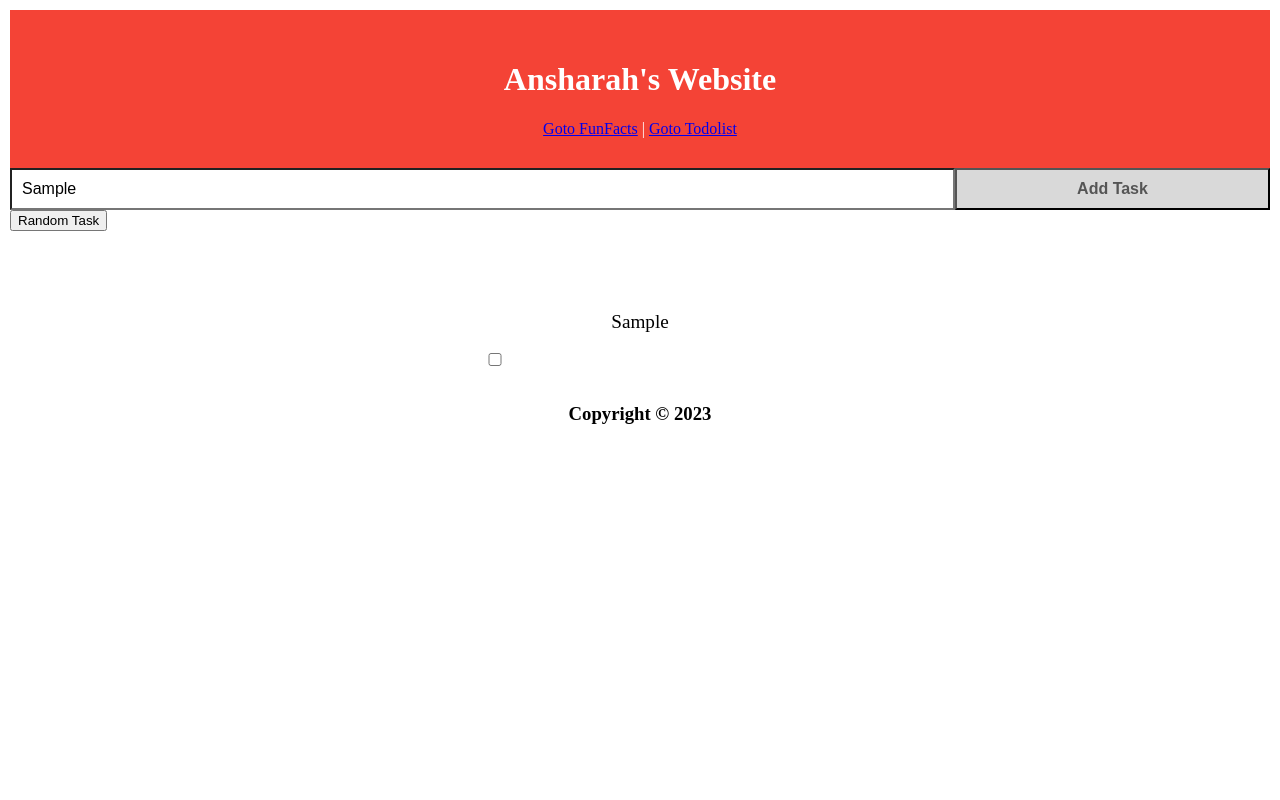
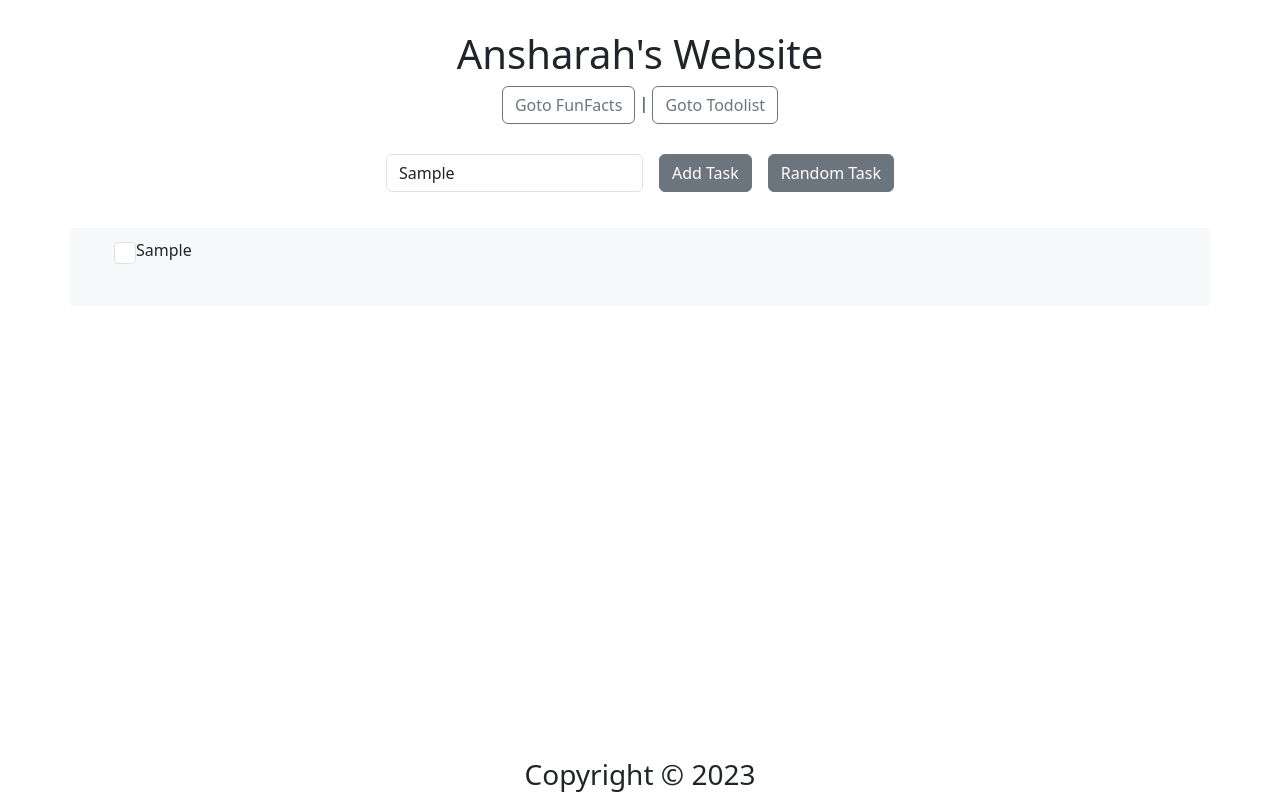
Before and after one commit to ansharah-gs/todo-list-app, a React (Create React App) app: page /to-do-list in a window 1280 px wide. Both pictures are taken after typing "Sample" into the empty fields and a click on the button "Add Task". Built offline with nearby package versions, Linux system fonts and the light colour scheme.

Commit message:
used reactstrap for styling the app

```diff
--- a/package.json
+++ b/package.json
@@ -6,10 +6,12 @@
     "@testing-library/jest-dom": "^5.17.0",
     "@testing-library/react": "^13.4.0",
     "@testing-library/user-event": "^13.5.0",
+    "bootstrap": "^5.3.1",
     "react": "^18.2.0",
     "react-dom": "^18.2.0",
     "react-router-dom": "^6.14.2",
     "react-scripts": "5.0.1",
+    "reactstrap": "^9.2.0",
     "web-vitals": "^2.1.4"
   },
   "scripts": {
--- a/src/assets/App.css
+++ b/src/assets/App.css
@@ -3,7 +3,6 @@ body {
   min-width: 250px;
 }
 .footer {
-  clear: both;
   text-align: center;
 }
 /* Include the padding and border in an element's total width and height */
@@ -31,9 +30,7 @@ ul li {
 
 /* Style the header */
 .top-header {
-  background-color: #f44336;
   padding: 30px 40px;
-  color: white;
   text-align: center;
 }
 
--- a/src/components/Footer.js
+++ b/src/components/Footer.js
@@ -2,7 +2,7 @@ import React from "react";
 
 function Footer() {
   return (
-    <div className="footer">
+    <div className="fixed-bottom footer ">
       <h3>Copyright © 2023</h3>
     </div>
   );
--- a/src/components/Task.js
+++ b/src/components/Task.js
@@ -1,4 +1,5 @@
 import React, { useState } from "react";
+import { FormGroup, Label, Input } from "reactstrap";
 const Tasks = (props) => {
   const { children } = props;
   const [completed, setCompleted] = useState(false);
@@ -12,12 +13,17 @@ const Tasks = (props) => {
     textDecoration: completed ? "line-through" : "none",
   };
   return (
-    <div>
-      <li>
-        <span style={taskStyle}>{children}</span>
-      </li>{" "}
-      <input type="checkbox" name="completed" onChange={onCompletedChange} />
-    </div>
+    <FormGroup check className="d-flex justify-content-start">
+      <Input
+        id="checkbox2"
+        name="completed"
+        type="checkbox"
+        onChange={onCompletedChange}
+      />
+      <Label check style={taskStyle} tag="p">
+        {children}
+      </Label>
+    </FormGroup>
   );
 };
 export default Tasks;
--- a/src/components/TodoList.js
+++ b/src/components/TodoList.js
@@ -1,5 +1,7 @@
 import React, { useEffect } from "react";
 import Tasks from "./Task";
+import { Container, Row, Col,List } from "reactstrap";
+
 
 const TodoList = ({ tasksArray }) => {
   useEffect(() => {
@@ -22,16 +24,23 @@ const TodoList = ({ tasksArray }) => {
   //console.log(tasksArray);
   //`debugger;
   return (
-    <div className="todolist">
-      <ul>
+    <Container>
+      <Row>
+        <Col className="bg-light" md='12'>
+        <div className="d-flex align-items-center">
+          <List>
+
             {tasksArray.map((task, index) => (
                         // key is unique identifier for each task in the array
                         <>
                           <Tasks>{task}</Tasks>
                         </>
                       ))}
-      </ul>
+            </List>
         </div>
+        </Col>
+        </Row>
+      </Container>
   );
 };
 export default TodoList;
--- a/src/components/Todoform.js
+++ b/src/components/Todoform.js
@@ -1,5 +1,16 @@
 import React, { useEffect } from "react";
 import taskData from "../data/tasks.json";
+import {
+  Form,
+  Label,
+  Input,
+  Alert,
+  Row,
+  Col,
+  Button,
+  List
+} from "reactstrap";
+
 //functions to get props
 // on task added State lifting; sending data from child to parent,
 const Todoform = ({ onTaskAdded }) => {
@@ -14,7 +25,8 @@ const Todoform = ({ onTaskAdded }) => {
 
   const onSubmit = (event) => {
     event.preventDefault(); //prevents page from refreshing
-    //console.log(event.target.task.value);
+    console.log(event.target.task);
+    console.log(event.target.task.value);
     //create a new task and add it to the list of task
     const value = event.target.task.value;
 
@@ -36,13 +48,14 @@ const Todoform = ({ onTaskAdded }) => {
 
     // debugger;
   };
-  const ulStyles = {
-    color: "red",
-  };
+  // const ulStyles = {
+  //   color: "red",
+  // };
   const hasErrors = errors.length > 0 ? true : false;
 
   const errorELements = errors.map((error, index) => {
-    return <li key={index}>{error}</li>;
+    return <Alert color="danger"key={index}>{error}</Alert>;
+    // return <li key={index}>{error}</li>;
   });
 
   const onTaskChanged = (event) => {
@@ -51,24 +64,43 @@ const Todoform = ({ onTaskAdded }) => {
     setErrors([]);
     // onTaskAdded(value);
   };
-  const generateRandomTask =()=>{
-  const taskArray= taskData.tasks;
-  const randomNumber= (Math.random() * taskData.tasks.length-1).toFixed(0);
-  const randomTask=taskArray[randomNumber];
-  inputRef.current.value=randomTask;
-}
-const inputRef = React.createRef();
+  const generateRandomTask = () => {
+    const taskArray = taskData.tasks;
+    const randomNumber = (Math.random() * taskData.tasks.length - 1).toFixed(0);
+    const randomTask = taskArray[randomNumber];
+    inputRef.current.value = randomTask;
+    debugger;
+
+  };
+  const inputRef = React.createRef();
   return (
     <>
-      <form onSubmit={onSubmit}>
-        <input type="text" name="task" ref={inputRef} onChange={onTaskChanged} />
-        {/* always use button tag for buttons */}
-        <button type="submit" className="addBtn" disabled={hasErrors}>
-          <strong>Add Task</strong>
-        </button>
-        <button type="button" onClick={generateRandomTask}> Random Task </button>
-        <ul style={{ ulStyles }}>{errorELements}</ul>
-      </form>
+      <Form onSubmit={onSubmit}>
+        <Row className="row-cols-lg-auto g-3 justify-content-center">
+          <Col>
+
+              <Input
+                id="exampleText"
+                name="task"
+                type="text"
+                placeholder="Add a task"
+                innerRef={inputRef}
+                onChange={onTaskChanged}
+              />
+          </Col>
+          <Col>
+            <Button type="submit" disabled={hasErrors}>
+              Add Task
+            </Button>
+          </Col>
+          <Col>
+            <Button type="button" onClick={generateRandomTask}>
+              Random Task
+            </Button>
+          </Col>
+        </Row>
+      </Form>
+      <List>{errorELements}</List>
     </>
   );
 };
--- a/src/index.js
+++ b/src/index.js
@@ -3,7 +3,7 @@ import ReactDOM from 'react-dom/client';
 // import './index.css';
 import App from './App';
 import reportWebVitals from './reportWebVitals';
-
+import 'bootstrap/dist/css/bootstrap.min.css';
 const root = ReactDOM.createRoot(document.getElementById('root'));
 root.render(
   <React.StrictMode>
--- a/src/layout/Layout.js
+++ b/src/layout/Layout.js
@@ -9,9 +9,10 @@ export default function Layout({children}) {
           <Header className="top-header">
 
             <h1>Ansharah's Website </h1>
-            <Link to="/fun-fact">Goto FunFacts</Link>
+
+            <Link to="/fun-fact" className="btn btn-outline-secondary">Goto FunFacts</Link>
             <span> | </span>
-            <Link to="/to-do-list">Goto Todolist</Link>
+            <Link to="/to-do-list" className="btn btn-outline-secondary">Goto Todolist</Link>
           </Header>
           {children}
           <Footer />
```
Also changed, not shown: src/index.css (added), 1 other file (tests, documents, lock files or other folders). Lines whose indentation alone changed are shown as unchanged.
